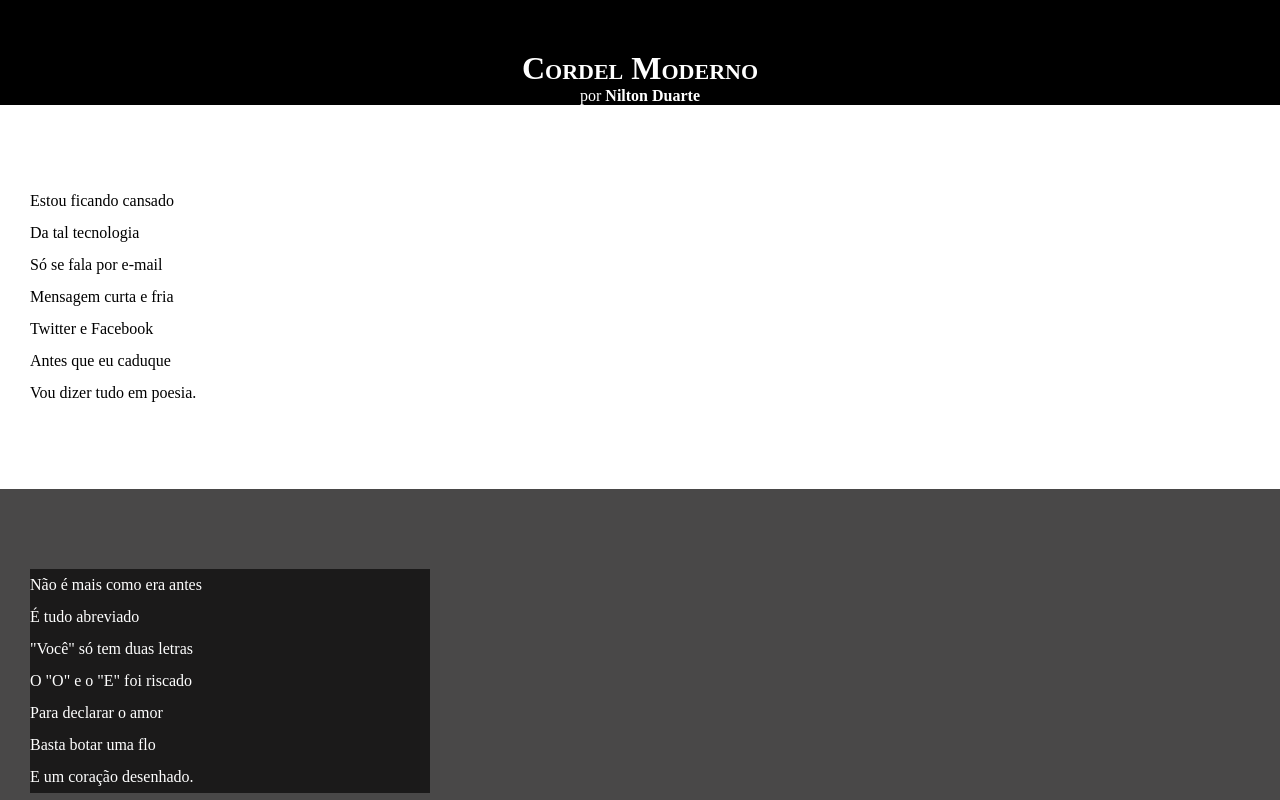
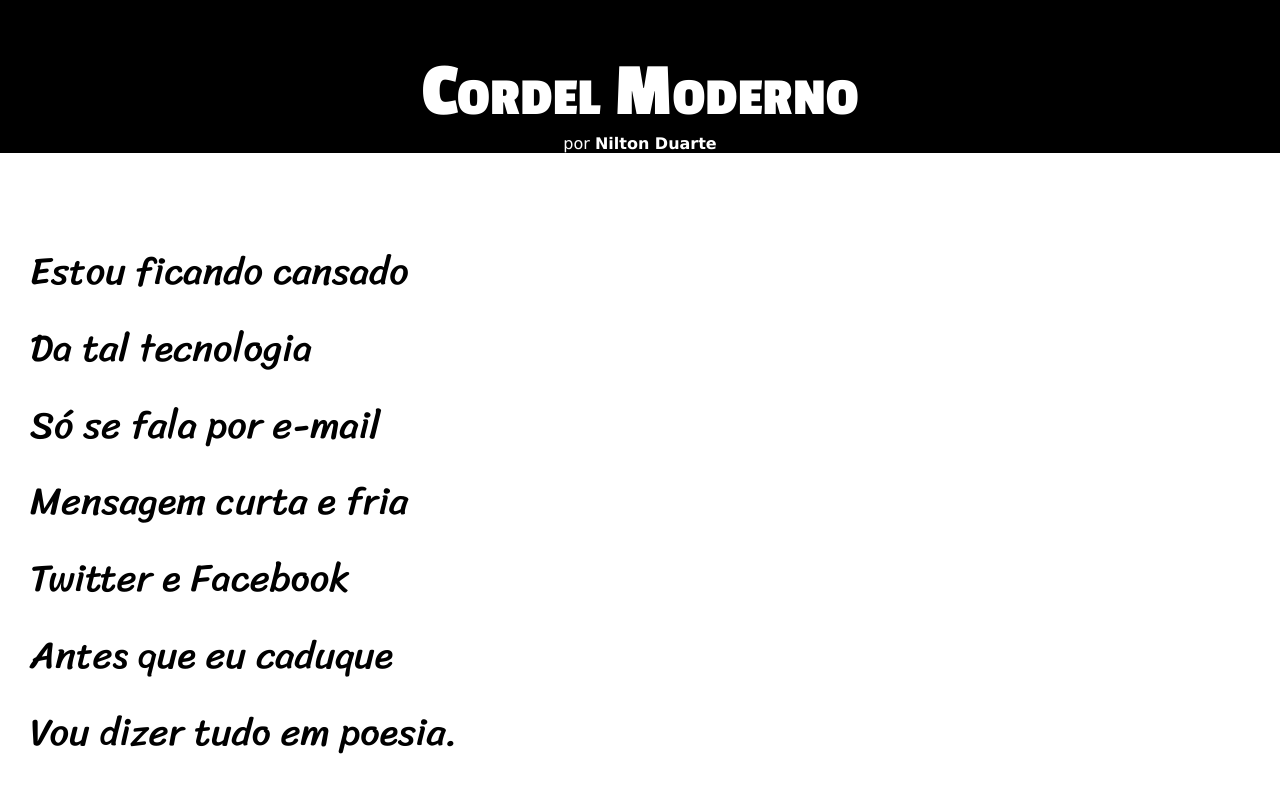
Before and after one commit to 25092018/html-css, a plain HTML site: page desafios/desafio011/index.html in a window 1280 px wide. Shown: the top 800 px of the page. Drawn offline with Linux system fonts and the light colour scheme.

Commit message:
atualizei

```diff
--- a/desafios/desafio011/estilo/style.css
+++ b/desafios/desafio011/estilo/style.css
@@ -1,4 +1,17 @@
 @charset "UTF-8";
+
+
+  @import url('https://fonts.googleapis.com/css2?family=Passion+One:wght@400;700;900&display=swap');
+
+  @import url('https://fonts.googleapis.com/css2?family=Sriracha&display=swap');
+
+
+  :root{
+    --fonte1: verdana, Genava, Tahoma, sans-serif;
+    --fonte2: 'Passion One', sans-serif;
+    --fonte3: 'Sriracha', cursive;
+  }
+
 
 *{
     margin: 0px;
@@ -10,6 +23,7 @@ html, body{
 
     min-height: 100%vh;
     background-color: darkgray;
+    font-family: var(--fonte1);
 }
 
 
@@ -23,6 +37,8 @@ header > h1{
     padding-top: 50px;
     /* text-transform: uppercase; letras maiusculas*/
     font-variant: small-caps;
+    font-family: var(--fonte2);
+    font-size: 6vw;
 }
 
 header > p{
@@ -45,6 +61,8 @@ section{
     padding-bottom: 10vh;
     line-height: 2em;
     padding-left: 30px;
+    font-family: var(--fonte3);
+    font-size: 3vw;
 }
 
 section.normal{
@@ -58,7 +76,8 @@ section.imagem{
 }
 
 section.imagem > p{
-    width: 400px;
+    display: inline-block; /* se adapta ao tamanho do conteudo*/
+    padding: 5px;
     background-color: rgba(0, 0, 0, 0.637);
 
 
```
